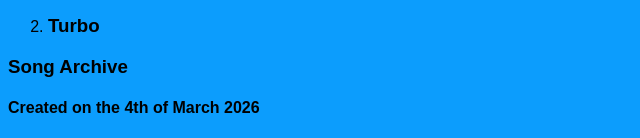
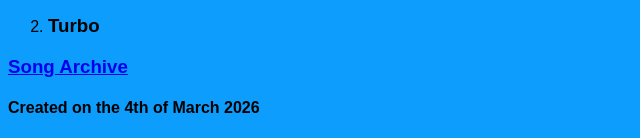
Before and after one commit to DjDango/DJDangoPerformances, a plain HTML site: page Party.html in a window 1280 px wide. Shown: the part 220-358 px from the top of the page, without its empty margins (0-640 px from the left). Drawn offline with Linux system fonts and the light colour scheme.

Commit message:
Update Party.html

```diff
--- a/Party.html
+++ b/Party.html
@@ -17,7 +17,7 @@
       <li><h3>Party</h3></li>
       <li><h3>Turbo</h3></li>
     </ol>
-    <h3>Song Archive</h3>
+    <h3><a href='PartySongArchive.html'>Song Archive</a></h3>
     <h4>Created on the 4th of March 2026</h4>
     <h4>Lastly updated: 14th of November 2026</h4>
     <h4>Created by <a href='https://www.facebook.com/profile.php?id=100078456607280'>Daniël Górski aka Dango</a></h4>
```
